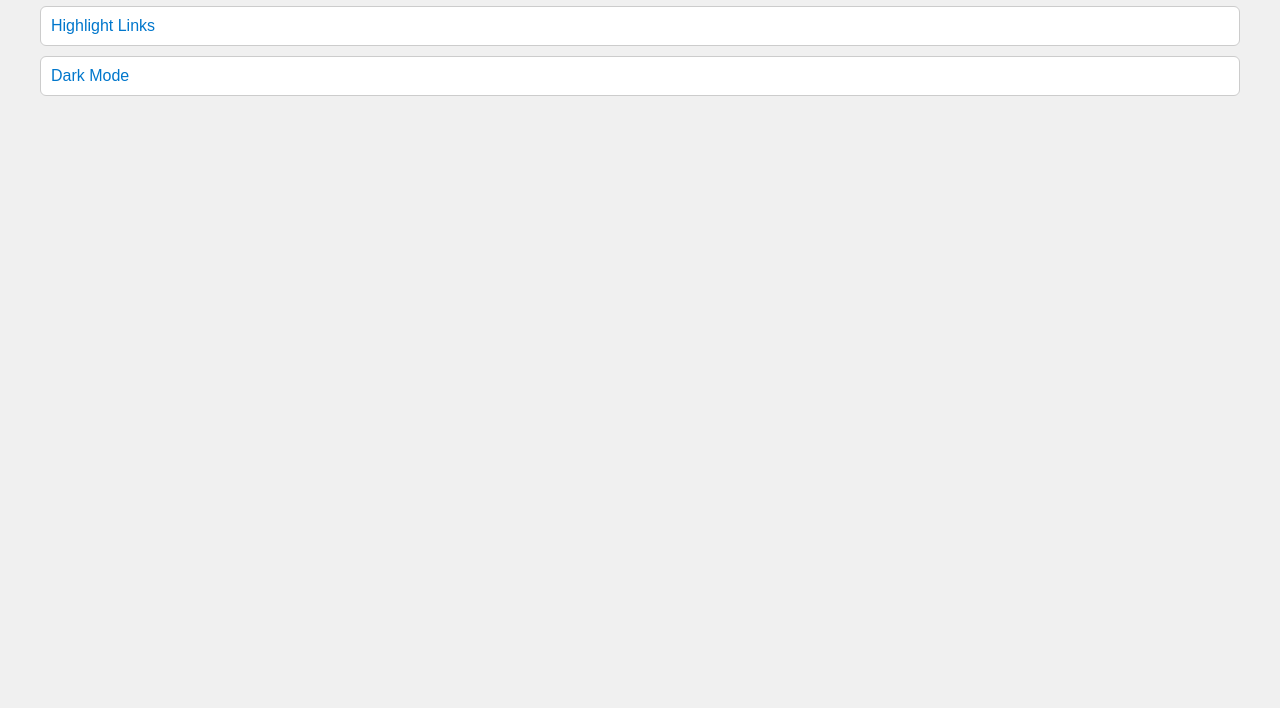
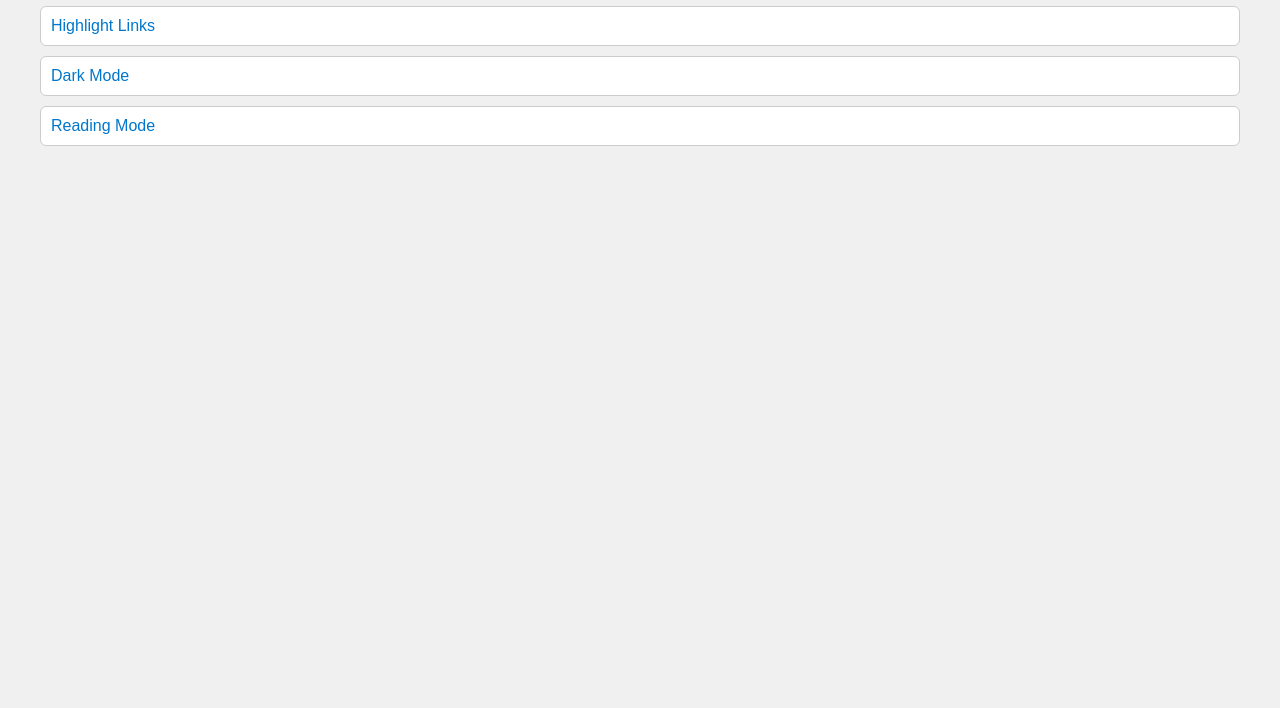
Before and after one commit to auth1ery/openWeb, a plain HTML site: page index.html in a window 1280 px wide. Shown: the part 92-800 px from the top of the page. Drawn offline with Linux system fonts and the light colour scheme.

Commit message:
Add Reading Mode link to index.html

```diff
--- a/index.html
+++ b/index.html
@@ -39,6 +39,7 @@
     <ul>
         <li><a href="https://auth1ery.github.io/openWeb/highlight_links.js" target="_blank">Highlight Links</a></li>
         <li><a href="https://auth1ery.github.io/openWeb/dark_mode.js" target="_blank">Dark Mode</a></li>
+        <li><a href="https://auth1ery.github.io/openWeb/reading_mode.js" target="_blank">Reading Mode</a></li>
     </ul>
 </body>
 </html>
```
